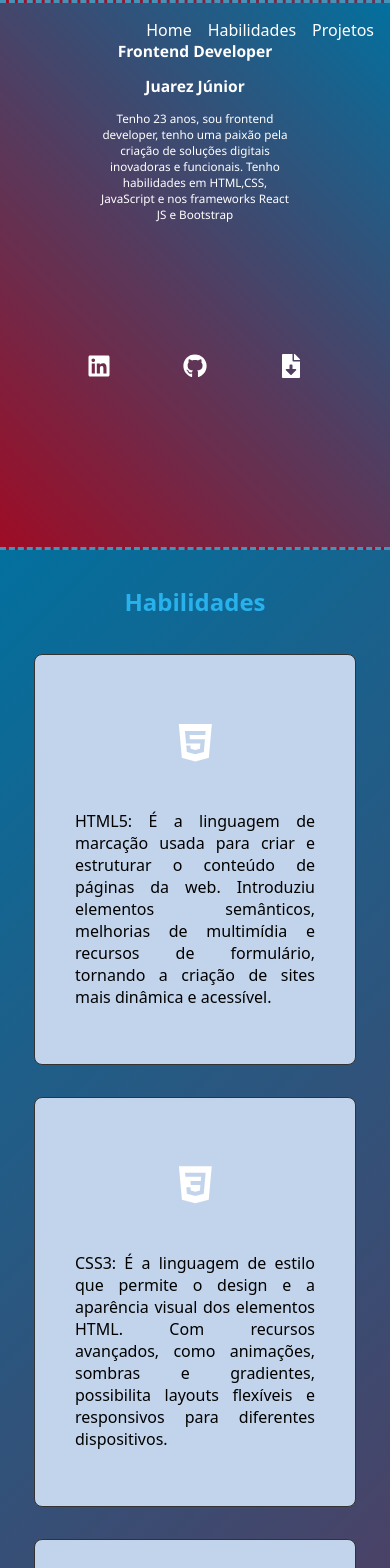
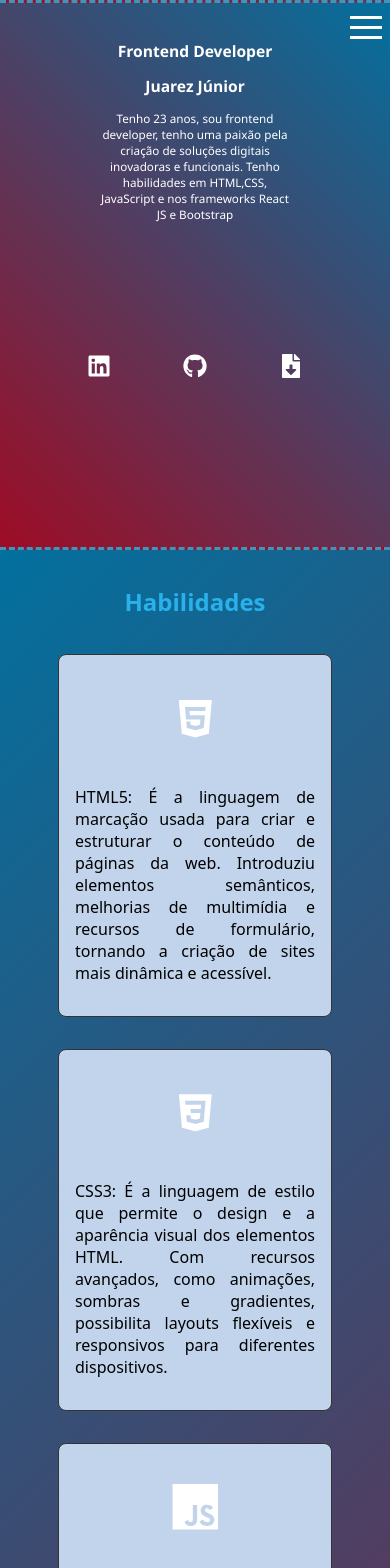
Before and after one commit to Jjunior112/portfolio_index, a React (Vite) app: page / in a window 390 px wide. Shown: the top 1568 px of the page. Built offline with nearby package versions, Linux system fonts and the light colour scheme.

Commit message:
ajuste na responsividade

```diff
--- a/package.json
+++ b/package.json
@@ -15,6 +15,7 @@
   "dependencies": {
     "file-saver": "^2.0.5",
     "framer-motion": "^10.12.16",
+    "hamburger-react": "^2.5.0",
     "react": "^18.2.0",
     "react-dom": "^18.2.0",
     "react-icons": "^4.9.0",
--- a/src/App.css
+++ b/src/App.css
@@ -1,46 +1,26 @@
-.abilities {
-  display: flex;
-  flex-direction: column;
-  padding: 1em;
-  background: linear-gradient(-45deg, #9E0C25, #03709E);
-  border-top: 3px dashed #4493B8;
+.hideMenu{
+    display: none;
+}
+.showMenu{
+    display: flex;
+    flex-direction: column;
+    list-style-type: none;
 }
 
-.abilities h1 {
-  text-align: center;
-  color: #28B1EB;
+.showMenu li {
+    margin-left: 1em;
+    margin-bottom:1em ;
 }
 
-.icons {
-  display: grid;
-  grid-template-columns: repeat(3,1fr);
+.showMenu li:last-child {
+    margin-right: 1em;
 }
 
-.icons div {
-  padding: 2.5em;
-  border: 1px solid #333;
-  border-radius: 8px;
-  background-color: #C2D4EB;
-  width: 15em;
-  margin: 1em;
-  text-align: center;
-
-}
-.icons p{
-  text-align: justify;
+.showMenu li>a {
+    text-decoration: none;
+    color: #fff;
 }
 
-.abilities svg {
-  color: #fff;
-  font-size: 35pt;
-  margin: .5em;
-
+.showMenu li>a:hover {
+    color: #9E0C25;
 }
-
-@media (width<1200px){
-  .icons{
-    grid-template-columns: repeat(1, 1fr);
-    margin: 0 auto;
-  }
-
-}
--- a/src/components/Abilities.jsx
+++ b/src/components/Abilities.jsx
@@ -1,10 +1,13 @@
+import styles from './Abilities.module.css'
+
 import { DiHtml5, DiJsBadge, DiCss3, DiBootstrap, DiReact, DiGithub } from "react-icons/di";
+
 
 const Abilities = () => {
     return (
-        <section id="abilities" className="abilities">
+        <section id="abilities" className={styles.abilities}>
             <h1>Habilidades </h1>
-            <div className="icons">
+            <div className={styles.icons}>
                 <div><DiHtml5 /> <p>HTML5: É a linguagem de marcação usada para criar e estruturar o conteúdo de páginas da web. Introduziu elementos semânticos, melhorias de multimídia e recursos de formulário, tornando a criação de sites mais dinâmica e acessível.</p></div>
 
                 <div><DiCss3 /> <p>CSS3: É a linguagem de estilo que permite o design e a aparência visual dos elementos HTML. Com recursos avançados, como animações, sombras e gradientes, possibilita layouts flexíveis e responsivos para diferentes dispositivos.</p></div>
@@ -12,7 +15,7 @@ const Abilities = () => {
                 <div><DiJsBadge /> <p>JavaScript (JS): É uma linguagem de programação amplamente utilizada para adicionar interatividade a sites e aplicativos web. Permite criar funcionalidades dinâmicas, como pop-ups, validação de formulários e animações.</p></div>
 
             </div>
-            <div className="icons">
+            <div className={styles.icons}>
                 <div><DiReact /> <p>React: É uma biblioteca JavaScript para construção de interfaces de usuário (UI) interativas e reativas. Com componentes reutilizáveis, facilita o desenvolvimento de aplicativos complexos e de alto desempenho.</p></div>
 
                 <div><DiBootstrap /> <p>Bootstrap: É um framework front-end que oferece uma coleção de estilos CSS e componentes interativos. Permite a criação rápida de sites e aplicativos responsivos, otimizando o design para diversos dispositivos.</p></div>
--- /dev/null
+++ b/src/components/Abilities.module.css
@@ -0,0 +1,49 @@
+.abilities {
+    display: flex;
+    flex-direction: column;
+
+    padding: 1em;
+    background: linear-gradient(-45deg, #9E0C25, #03709E);
+    border-top: 3px dashed #4493B8;
+  }
+
+  .abilities h1 {
+    text-align: center;
+    color: #28B1EB;
+  }
+
+  .icons {
+    display: grid;
+    grid-template-columns: repeat(3,1fr);
+    margin: 0 auto;
+  }
+
+  .icons div {
+    padding: 2.5em;
+    border: 1px solid #333;
+    border-radius: 8px;
+    background-color: #C2D4EB;
+    width: 15em;
+    margin: 1em;
+    text-align: center;
+
+  }
+  .icons p{
+    text-align: justify;
+  }
+
+  .abilities svg {
+    color: #fff;
+    font-size: 35pt;
+    margin: .5em;
+
+  }
+
+  @media (width<1200px){
+    .icons{
+      grid-template-columns: repeat(1, 1fr);
+    }
+    .icons div{
+      padding: 1em;
+    }
+  }
--- a/src/components/Profile.jsx
+++ b/src/components/Profile.jsx
@@ -4,10 +4,26 @@ import { FaLinkedin, FaGithub, FaFileDownload } from 'react-icons/fa'
 
 import { motion } from 'framer-motion'
 
+import { Sling as Hamburger } from 'hamburger-react'
+import { useState } from 'react'
+
 const Profile = () => {
+
+    const [isOpen, setIsOpen] = useState(false);
+    const [showMenu, setMenu] = useState('hideMenu');
+
+    const openMenu = () => {
+        if(!isOpen){
+        setMenu('showMenu')
+    }
+    else{
+        setMenu('hideMenu')
+    }
+    }
 
     return (
         <section id='home' className={styles.section}>
+            <div className={styles.desktop}>
                 <nav>
                     <ul>
                         <li><a href="#home">Home</a></li>
@@ -15,6 +31,17 @@ const Profile = () => {
                         <li><a href="#projects">Projetos</a></li>
                     </ul>
                 </nav>
+            </div>
+            <div className={styles.mobile}>
+                <nav>
+                    <Hamburger toggled={isOpen} toggle={setIsOpen} onToggle={openMenu} color='#fff' />
+                    <ul className={showMenu}>
+                        <li><a href="#home">Home</a></li>
+                        <li><a href="#abilities">Habilidades</a></li>
+                        <li><a href="#projects">Projetos</a></li>
+                    </ul>
+                </nav>
+            </div>
 
             <motion.div className={styles.name} initial={{ y: 100 }} animate={{ y: 0 }} transition={{ duration: 0.8 }}>
 
--- a/src/components/Profile.module.css
+++ b/src/components/Profile.module.css
@@ -7,30 +7,37 @@
     padding-bottom: 8em;
 }
 
-.section nav {
+.desktop nav,.mobile nav{
+    display: flex;
     position: fixed;
     width: 100%;
-    display: flex;
     justify-content: end;
 }
 
-.section ul {
+.desktop ul {
     display: flex;
     list-style-type: none;
 }
-.section li{
+
+.desktop li {
     margin-left: 1em;
 }
-.section li:last-child{
+
+.desktop li:last-child {
     margin-right: 1em;
 }
 
-.section li>a{
+.desktop li>a {
     text-decoration: none;
     color: #fff;
 }
-.section li>a:hover{
+
+.desktop li>a:hover {
     color: #9E0C25;
+}
+
+.mobile {
+    display: none
 }
 
 .section button {
@@ -68,7 +75,17 @@
 .name h2 {
     font-size: 2vw;
 }
+@media (width<800px){
+    .desktop {
+        display: none;
+    }
 
+    .mobile {
+        display: flex;
+
+    }
+
+}
 @media (width<600px) {
     .name h2 {
         font-size: 4vw;
@@ -77,4 +94,5 @@
     .name p {
         font-size: 3vw;
     }
+
 }
--- a/src/components/Project.jsx
+++ b/src/components/Project.jsx
@@ -1,4 +1,4 @@
-import styles from './Project.module.css'
+import styles from './Project.module.css';
 
 
 const Project = ({ link, name, title, src, alt, description }) => {
--- a/src/components/Project.module.css
+++ b/src/components/Project.module.css
@@ -42,7 +42,7 @@
 @media (width<500px){
     .project{
         margin: 0 auto;
-        margin: 1em;
+        margin: 2em;
     }
 
 }
--- a/src/components/Projects.module.css
+++ b/src/components/Projects.module.css
@@ -6,7 +6,7 @@
     flex-direction: column;
     text-align: center;
     overflow-x: hidden;
-    padding-bottom: 6.5em;
+    padding-bottom: 15em;
 
 }
 .projects{
@@ -31,3 +31,13 @@
 .inner:active{
     cursor: grabbing;
 }
+
+@media (width<500px){
+    .section{
+        padding-bottom:20em;
+    }
+    .projects{
+        padding-bottom: 2em;
+        margin-top: 2em;
+    }
+}
```
Also changed, not shown: 1 other file (tests, documents, lock files or other folders). Lines whose indentation alone changed are shown as unchanged.
